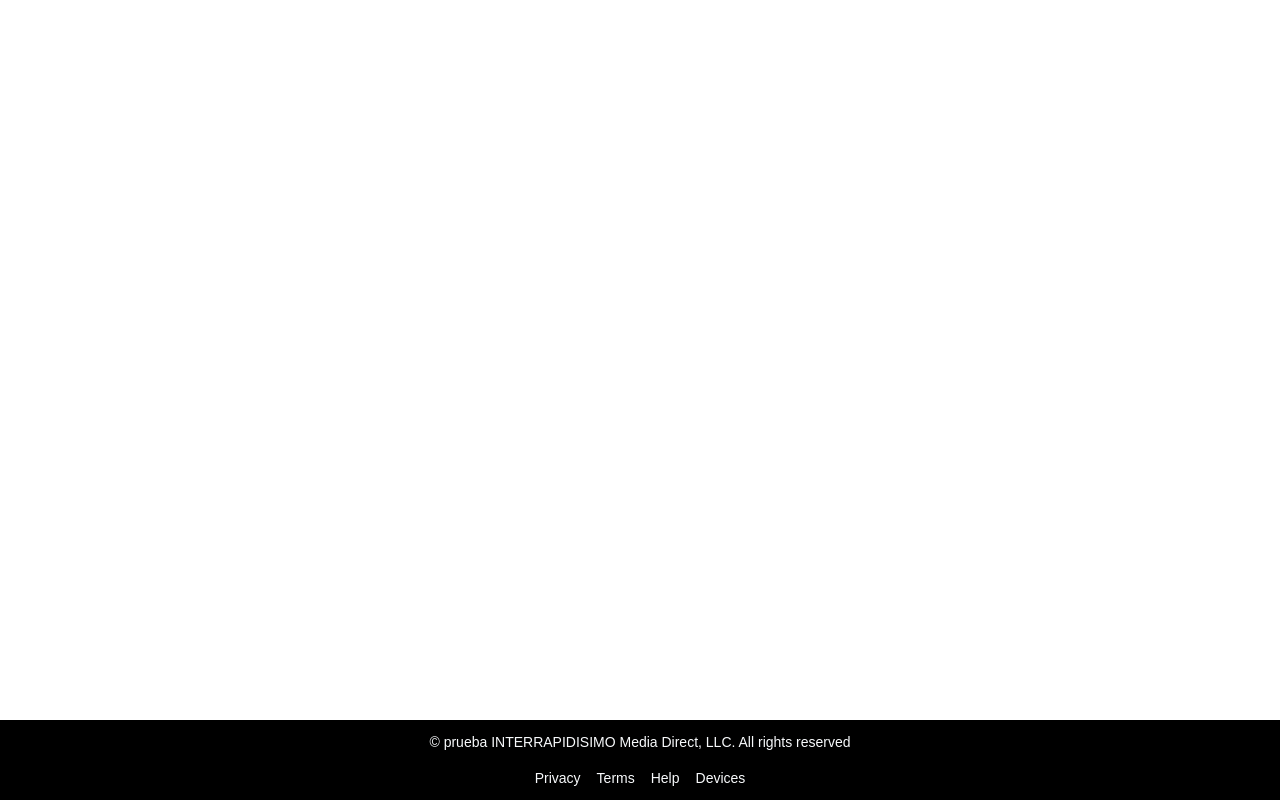
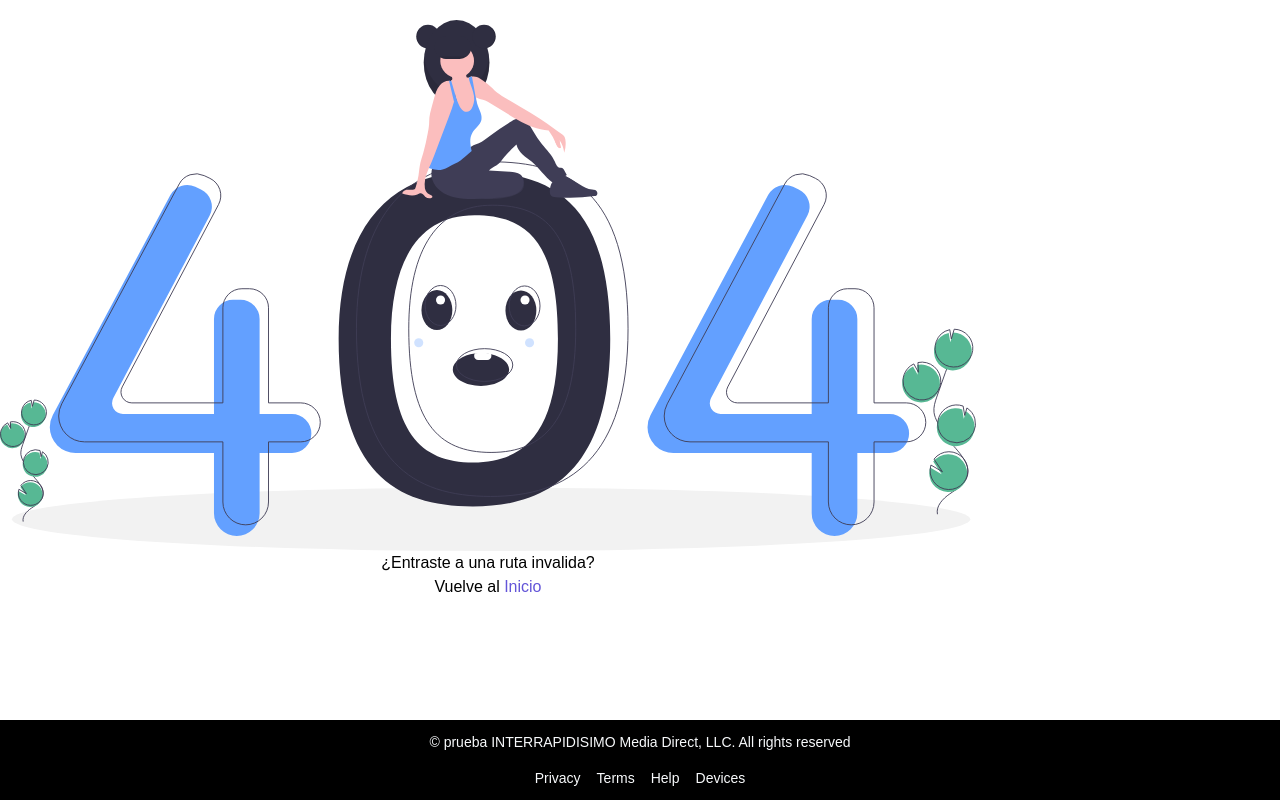
Before and after one commit to armandoricosandoval/interrapidisimo, a React (Create React App) app in the folder schools/: page /#/not-found in a window 1280 px wide. Built offline with nearby package versions, Linux system fonts and the light colour scheme.

Commit message:
#011 se realizan ajustes finales

```diff
--- a/schools/src/assets/Sidebar.jsx
+++ b/schools/src/assets/Sidebar.jsx
@@ -45,9 +45,12 @@ const Sidebar = () => {
             id="Folder"
             className="w-6"
           />
-          <div className="text-sm leading-[22px] text-[#565e6c] mt-px">
+          <Link
+              to="/profile-students"
+              className="text-sm font-bold leading-[22px] text-[#6355d8] mt-px"
+            >
             Materias Inscritas
-          </div>
+          </Link>
         </div>
         <div className="bg-black/0 flex flex-row gap-2 w-full h-10 items-start pt-2 px-4">
           <img
--- a/schools/src/pages/NotFoundPage.js
+++ b/schools/src/pages/NotFoundPage.js
@@ -1,20 +1,19 @@
-import { Container, Row, Col } from "react-bootstrap";
 import { Link } from "react-router-dom";
 
 const NotFoundPage = () => {
   return (
-    <Container>
-      <Row className='mt-5'>
-        <Col md={{span:6, offset: 3}} className="text-center">
+    <div className="container">
+      <div  className='mt-5 flex flex-row mx-auto justify-center items-center'>
+        <div className="text-center">
             <img
-            style={{width:'100%'}}
+            className="w-full h-full object-cover"
             src={process.env.PUBLIC_URL + "/img/404-not-found.svg"}
             alt="error 404" />
             <h2>¿Entraste a una ruta invalida?</h2>
-        <p> Vuelve al <Link to='/'>Inicio</Link></p>
-        </Col>
-      </Row>
-    </Container>
+        <p> Vuelve al <Link to='/' className="text-vl-600">Inicio</Link></p>
+        </div>
+      </div>
+    </div>
   );
 };
 
--- a/schools/src/routers/AppRputers.js
+++ b/schools/src/routers/AppRputers.js
@@ -1,4 +1,4 @@
-import { Route, Routes } from "react-router-dom";
+import { Navigate, Route, Routes } from "react-router-dom";
 import { Footer } from "../assets/Footer";
 import Home from "../pages/Home";
 import Login from "../pages/Login";
@@ -20,7 +20,8 @@ const AppRouters = () => {
           <Route path="/profile-students" element={<ProfileStudents />} />
           <Route path="/integracion-de-materias" element={<SubjectSelection/>} />
           <Route path="/studentsList" element={<Students/>} />
-          <Route path="*" component={NotFoundPage} />
+          <Route path="*" element={<Navigate to="/not-found" />} />
+          <Route path="/not-found" element={<NotFoundPage />} />
         </Routes>
     </div>
       <Footer />
```
Also changed, not shown: 1 other file (tests, documents, lock files or other folders).
